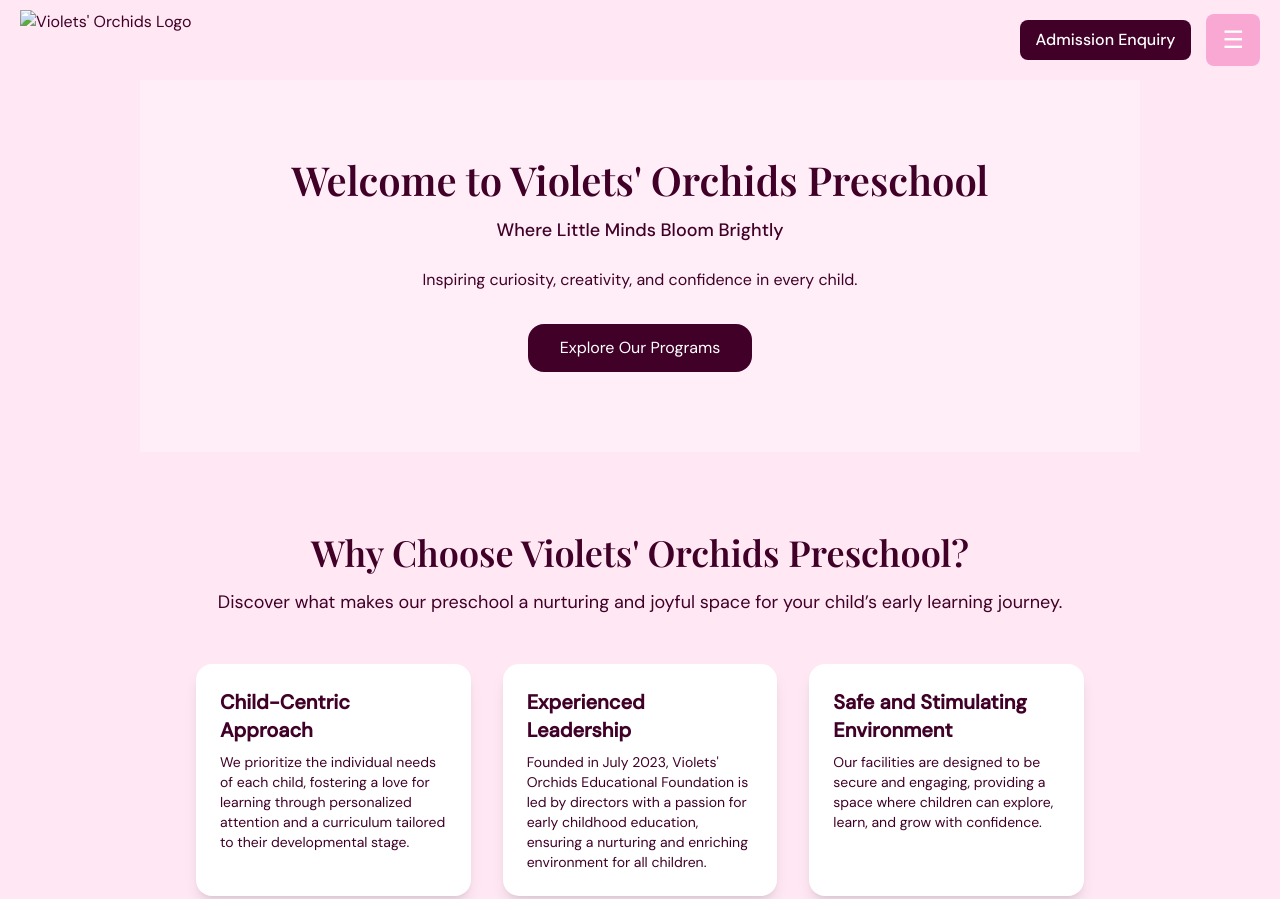
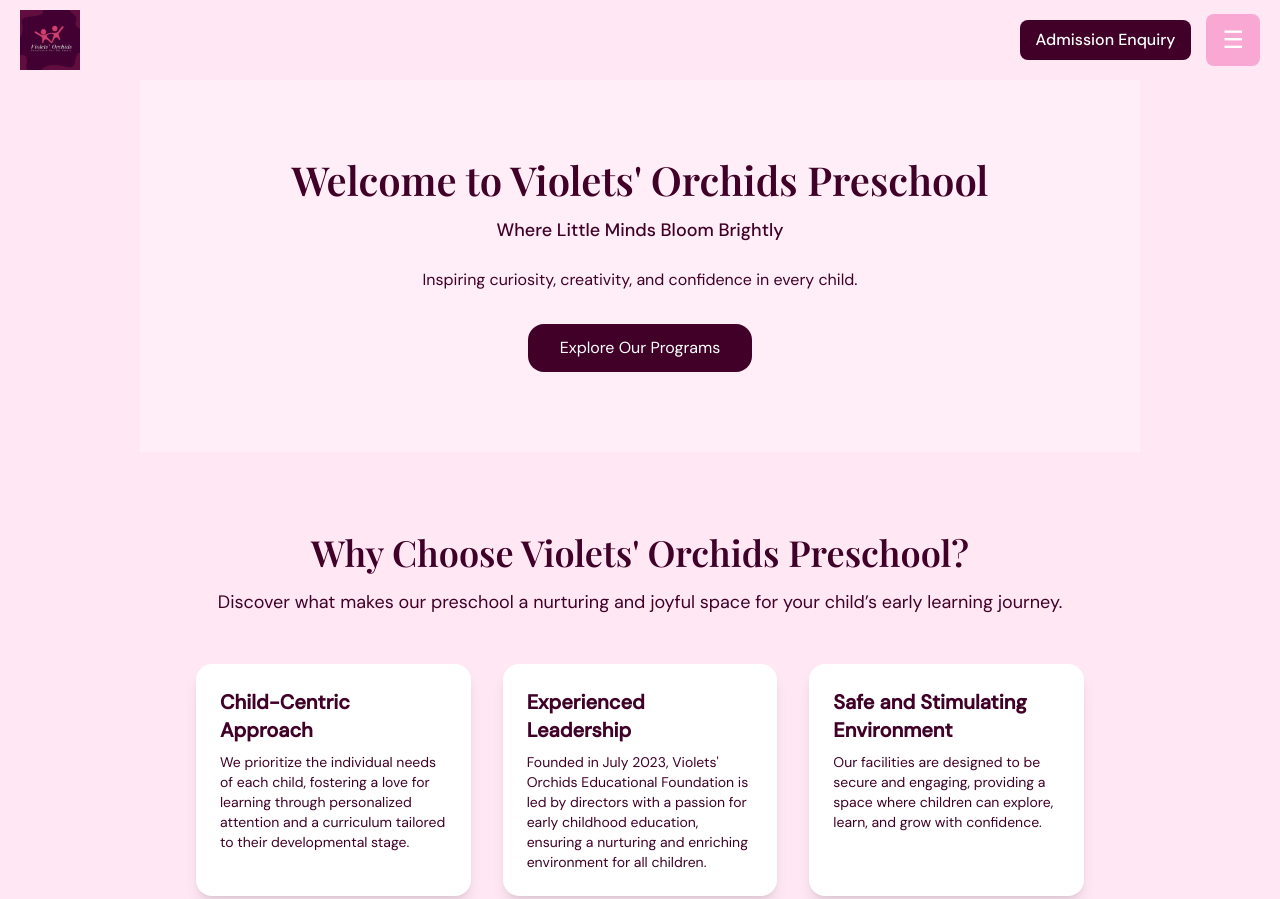
Before and after one commit to meatyfungus/violetorchirds, a plain HTML site: page index.html in a window 1280 px wide. Shown: the top 899 px of the page. Drawn offline with nearby package versions, Linux system fonts and the light colour scheme.

Commit message:
Update index.html

```diff
--- a/index.html
+++ b/index.html
@@ -245,7 +245,7 @@
 
 <body>
   <header>
-    <img src="C:\Users\esthe\OneDrive\Desktop\Files\Skill\STRATEGYM_INTERNSHIP\VO_W\LOGO.jpg" alt="Violets' Orchids Logo">
+    <img src="05.jpeg">
 
     <div class="right-section">
       <a href="https://docs.google.com/forms/d/e/1FAIpQLScsElrZPlCAl966w6df7Cufj1A9N1cOP0r419t50KQuoV6s8Q/viewform?usp=header" target="_blank" class="enquiry-btn">Admission Enquiry</a>
```
